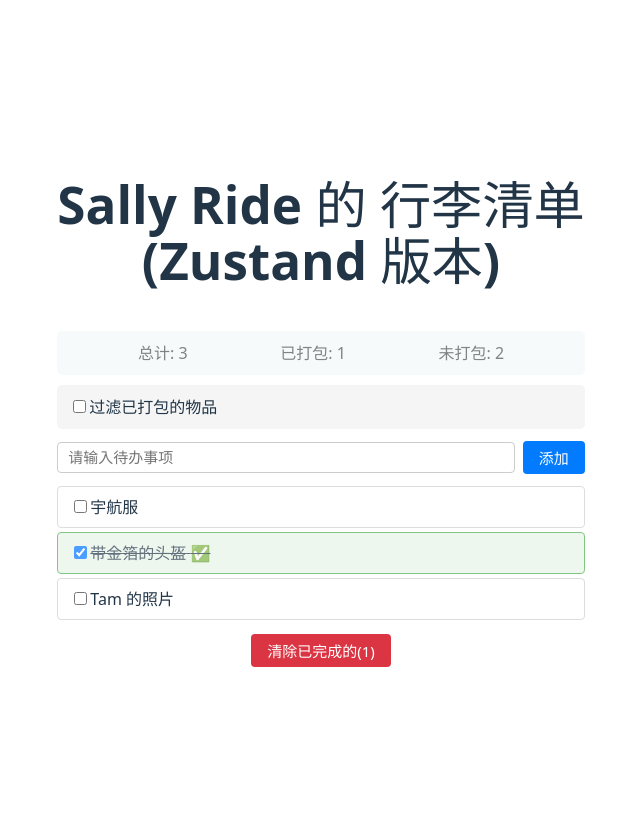
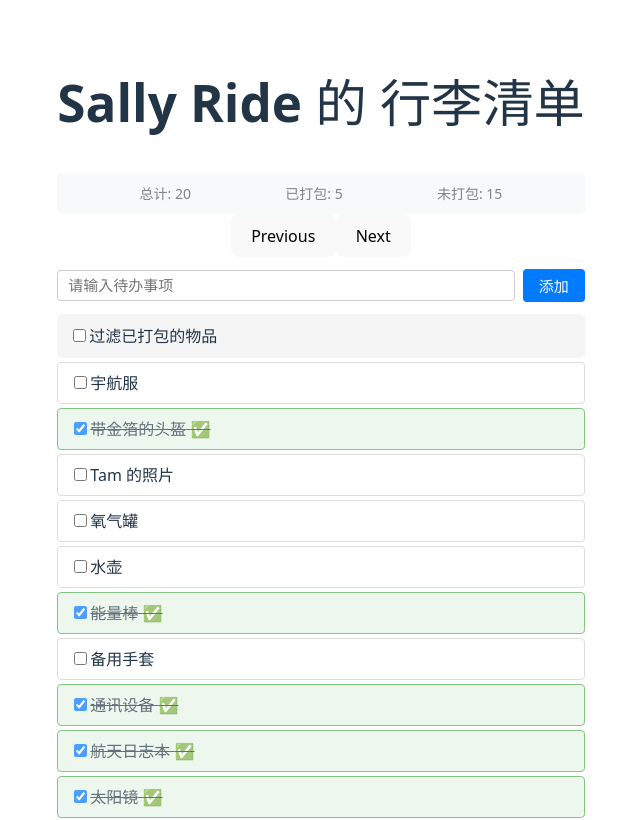
Before and after one commit to AnyaLi-tms/class-react-demo, a React (Vite) app: page /todos in a window 1280 px wide. Shown: the top 820 px of the page, without its empty margins (319-959 px from the left). Built offline with nearby package versions, Linux system fonts and the light colour scheme.

Commit message:
feat(TodoList): refactor

```diff
--- a/package.json
+++ b/package.json
@@ -10,6 +10,7 @@
     "preview": "vite preview"
   },
   "dependencies": {
+    "antd": "^5.27.1",
     "react": "^19.1.1",
     "react-dom": "^19.1.1",
     "zustand": "^5.0.8"
--- /dev/null
+++ b/src/components/TodoList/components/AddItem/index.jsx
@@ -0,0 +1,30 @@
+import styles from "./index.module.css";
+import { useTodoListStore } from "../../../../stores/todoListStore";
+
+const AddItem = () => {
+  const { addTodo, inputValue, setInputValue } = useTodoListStore();
+  const handleAdd = (e) => {
+    e.preventDefault();
+    const value = inputValue.trim();
+    if (!value) return;
+    addTodo({
+      id: Date.now(), // 如需用nanoid: nanoid(),
+      title: value,
+      completed: false,
+    });
+    setInputValue("");
+  };
+  return (
+    <form className={styles.addItem} onSubmit={handleAdd}>
+      <input
+        type="text"
+        value={inputValue}
+        onChange={(e) => setInputValue(e.target.value)}
+        placeholder="请输入待办事项"
+      />
+      <button type="submit">添加</button>
+    </form>
+  );
+}
+
+export default AddItem;
--- /dev/null
+++ b/src/components/TodoList/components/AddItem/index.module.css
@@ -0,0 +1,27 @@
+.addItem {
+  display: flex;
+  align-items: center;
+  gap: 8px;
+  margin: 12px 0;
+}
+.addItem input[type="text"] {
+  flex: 1;
+  padding: 6px 10px;
+  border: 1px solid #ccc;
+  border-radius: 4px;
+  font-size: 15px;
+  outline: none;
+  transition: border-color 0.2s;
+}
+.addItem input[type="text"]:focus {
+  border-color: #027bfe;
+}
+.addItem button {
+  padding: 6px 16px;
+  border: none;
+  border-radius: 4px;
+  background-color: #027bfe;
+  color: #fff;
+  font-size: 15px;
+  cursor: pointer;
+}
--- /dev/null
+++ b/src/components/TodoList/components/Pagination/index.jsx
@@ -0,0 +1,10 @@
+const Pagination = () => {
+  return (
+    <div>
+      <button>Previous</button>
+      <button>Next</button>
+    </div>
+  );
+}
+
+export default Pagination;
--- /dev/null
+++ b/src/components/TodoList/components/Summary/index.jsx
@@ -0,0 +1,12 @@
+import styles from "./index.module.css";
+
+const Summary = ({ totalCount, completedCount, uncompletedCount }) => {
+  return (
+    <div className={styles.summary}>
+      <span>总计: {totalCount}</span>
+      <span>已打包: {completedCount}</span>
+      <span>未打包: {uncompletedCount}</span>
+    </div>
+  );
+};
+export default Summary;
--- /dev/null
+++ b/src/components/TodoList/components/Summary/index.module.css
@@ -0,0 +1,11 @@
+.summary {
+  background-color: #f6fafb;
+  display: flex;
+  justify-content: space-evenly;
+  padding: 10px 0;
+  gap: 12px;
+  color: #7f8384;
+  border-radius: 5px;
+  font-size: 14px;
+  font-weight: 500;
+}
--- /dev/null
+++ b/src/components/TodoList/components/TodoItem/index.jsx
@@ -0,0 +1,14 @@
+import styles from "./index.module.css";
+
+function TodoItem({ title, completed, onToggle }) {
+  const itemClassName = `${styles.item} ${completed ? styles.checked : ""}`;
+  return (
+    <li className={itemClassName}>
+      <label>
+        <input type="checkbox" checked={completed} onChange={onToggle} />
+        {title} {completed && "✅"}
+      </label>
+    </li>
+  );
+}
+export default TodoItem;
--- /dev/null
+++ b/src/components/TodoList/components/TodoItem/index.module.css
@@ -0,0 +1,15 @@
+.item {
+  padding: 8px 12px;
+  margin: 4px 0;
+  border: 1px solid #ddd;
+  border-radius: 4px;
+  background-color: #fff;
+  transition: all 0.3s ease;
+  text-align: left;
+}
+.item.checked {
+  background-color: #e8f5e8;
+  border-color: #4caf50;
+  text-decoration: line-through;
+  opacity: 0.7;
+}
--- a/src/components/TodoList/index.jsx
+++ b/src/components/TodoList/index.jsx
@@ -1,57 +1,23 @@
 import { useTodoListStore } from "../../stores/todoListStore";
-import { useState } from "react";
 import styles from "./index.module.css";
-
-function TodoItem({ title, completed, onToggle }) {
-  const itemClassName = `${styles.item} ${completed ? styles.checked : ""}`;
-  return (
-    <li className={itemClassName}>
-      <label>
-        <input type="checkbox" checked={completed} onChange={onToggle} />
-        {title} {completed && "✅"}
-      </label>
-    </li>
-  );
-}
+import Pagination from "./components/Pagination";
+import TodoItem from "./components/TodoItem";
+import AddItem from "./components/AddItem";
+import Summary from "./components/Summary";
+import { useEffect } from "react";
 
 export default function TodoList() {
-  const { todos, addTodo, setTodos, clearCompleted } = useTodoListStore();
-  const totalCount = todos.length,
-    uncompletedCount = todos.filter((item) => !item.completed).length,
-    completedCount = totalCount - uncompletedCount;
-  const [isFilter, setIsFilter] = useState(false);
-  const [inputValue, setInputValue] = useState("");
+  const { todoTitle, todos, setTodos, isFilter, setIsFilter, setTodoStatus, clearCompleted } =
+    useTodoListStore();
+  const totalCount = todos.length;
+  const uncompletedCount = todos.filter((item) => !item.completed).length;
+  const completedCount = totalCount - uncompletedCount;
   const filterItems = isFilter
     ? todos.filter((item) => !item.completed)
     : todos;
-  const handleToggle = (item) => {
-    setTodos(item.id);
-  };
-  const handleAdd = (e) => {
-    e.preventDefault();
-    const value = inputValue.trim();
-    if (!value) return;
-    addTodo({
-      id: Date.now(), // 如需用nanoid: nanoid(),
-      title: value,
-      completed: false,
-    });
-    setInputValue("");
-  };
-  const handleClear = () => {
-    clearCompleted();
-  };
-  return (
-    <section className={styles.todoList}>
-      <h1>
-        Sally Ride 的 行李清单 <br /> (Zustand 版本)
-      </h1>
-      <div className={styles.summary}>
-        <span>总计: {totalCount}</span>
-        <span>已打包: {completedCount}</span>
-        <span>未打包: {uncompletedCount}</span>
-      </div>
-      <div className={styles.filterDiv}>
+  const renderFilterDiv = () => {
+    return (
+      <div className={styles.filter}>
         <label style={{ padding: "0 12px" }}>
           <input
             type="checkbox"
@@ -61,27 +27,68 @@
           过滤已打包的物品
         </label>
       </div>
-      <form className={styles.addTodo} onSubmit={handleAdd}>
-        <input
-          type="text"
-          value={inputValue}
-          onChange={(e) => setInputValue(e.target.value)}
-          placeholder="请输入待办事项"
-        />
-        <button type="submit">添加</button>
-      </form>
+    );
+  };
+  const renderTodoItems = () => {
+    return (
       <ul>
         {filterItems.map((item) => (
           <TodoItem
             key={item.id}
             {...item}
-            onToggle={() => handleToggle(item)}
+            onToggle={() => setTodoStatus(item.id)}
           />
         ))}
       </ul>
-      <button className={styles.clearButton} onClick={handleClear}>
+    );
+  };
+  const renderClearButton = () => {
+    return (
+      <button className={styles.clearButton} onClick={clearCompleted}>
         清除已完成的({completedCount})
       </button>
+    );
+  };
+
+  useEffect(() => {
+    const initTodos = [
+    { id: 1, title: "宇航服", completed: false },
+    { id: 2, title: "带金箔的头盔", completed: true },
+    { id: 3, title: "Tam 的照片", completed: false },
+    { id: 4, title: "氧气罐", completed: false },
+    { id: 5, title: "水壶", completed: false },
+    { id: 6, title: "能量棒", completed: true },
+    { id: 7, title: "备用手套", completed: false },
+    { id: 8, title: "通讯设备", completed: true },
+    { id: 9, title: "航天日志本", completed: true },
+    { id: 10, title: "太阳镜", completed: true },
+    { id: 11, title: "备用电池", completed: false },
+    { id: 12, title: "地球照片", completed: false },
+    { id: 13, title: "科学实验包", completed: false },
+    { id: 14, title: "导航仪", completed: false },
+    { id: 15, title: "个人洗漱包", completed: false },
+    { id: 16, title: "应急药品", completed: false },
+    { id: 17, title: "多功能刀具", completed: false },
+    { id: 18, title: "太空食品", completed: false },
+    { id: 19, title: "备用靴子", completed: false },
+    { id: 20, title: "太空笔", completed: false },
+  ];
+  setTodos(initTodos);
+  }, [setTodos]);
+
+  return (
+    <section className={styles.todoList}>
+      <h1>{todoTitle}</h1>
+      <Summary
+        totalCount={totalCount}
+        completedCount={completedCount}
+        uncompletedCount={uncompletedCount}
+      />
+      <Pagination />
+      <AddItem />
+      {renderFilterDiv()}
+      {renderTodoItems()}
+      {renderClearButton()}
     </section>
   );
 }
--- a/src/components/TodoList/index.module.css
+++ b/src/components/TodoList/index.module.css
@@ -1,14 +1,5 @@
 .todoList {
-  .summary {
-    background-color: #f6fafb;
-    display: flex;
-    justify-content: space-evenly;
-    padding: 10px 0;
-    gap: 12px;
-    color: #7f8384;
-    border-radius: 5px;
-  }
-  .filterDiv {
+  .filter {
     margin-top: 10px;
     background-color: #f5f5f5;
     border-radius: 5px;
@@ -16,53 +7,11 @@
     padding: 10px 0;
     text-align: left;
   }
-  .addTodo {
-    display: flex;
-    align-items: center;
-    gap: 8px;
-    margin: 12px 0;
-  }
-  .addTodo input[type="text"] {
-    flex: 1;
-    padding: 6px 10px;
-    border: 1px solid #ccc;
-    border-radius: 4px;
-    font-size: 15px;
-    outline: none;
-    transition: border-color 0.2s;
-  }
-  .addTodo input[type="text"]:focus {
-    border-color: #027bfe;
-  }
-  .addTodo button {
-    padding: 6px 16px;
-    border: none;
-    border-radius: 4px;
-    background-color: #027bfe;
-    color: #fff;
-    font-size: 15px;
-    cursor: pointer;
-  }
   /* 去除ul的圆点 */
   ul {
     list-style: none;
     padding-left: 0;
     margin: 0;
-  }
-  .item {
-    padding: 8px 12px;
-    margin: 4px 0;
-    border: 1px solid #ddd;
-    border-radius: 4px;
-    background-color: #fff;
-    transition: all 0.3s ease;
-    text-align: left;
-  }
-  .item.checked {
-    background-color: #e8f5e8;
-    border-color: #4caf50;
-    text-decoration: line-through;
-    opacity: 0.7;
   }
   .clearButton {
     margin-top: 10px;
--- a/src/stores/todoListStore.js
+++ b/src/stores/todoListStore.js
@@ -1,13 +1,15 @@
 import { create } from "zustand";
 
 export const useTodoListStore = create((set) => ({
-  todos: [
-    { id: 1, title: "宇航服", completed: false },
-    { id: 2, title: "带金箔的头盔", completed: true },
-    { id: 3, title: "Tam 的照片", completed: false },
-  ],
+  todoTitle: "Sally Ride 的 行李清单",
+  todos: [],
+  setTodos: (todos) => set({ todos }),
+  isFilter: false,
+  setIsFilter: (isFilter) => set({ isFilter }),
+  inputValue: "",
+  setInputValue: (inputValue) => set({ inputValue }),
   addTodo: (todo) => set((state) => ({ todos: [...state.todos, todo] })),
-  setTodos: (id) =>
+  setTodoStatus: (id) =>
     set((state) => ({
       todos: state.todos.map((todo) =>
         todo.id === id ? { ...todo, completed: !todo.completed } : todo
```
Also changed, not shown: 1 other file (tests, documents, lock files or other folders).
